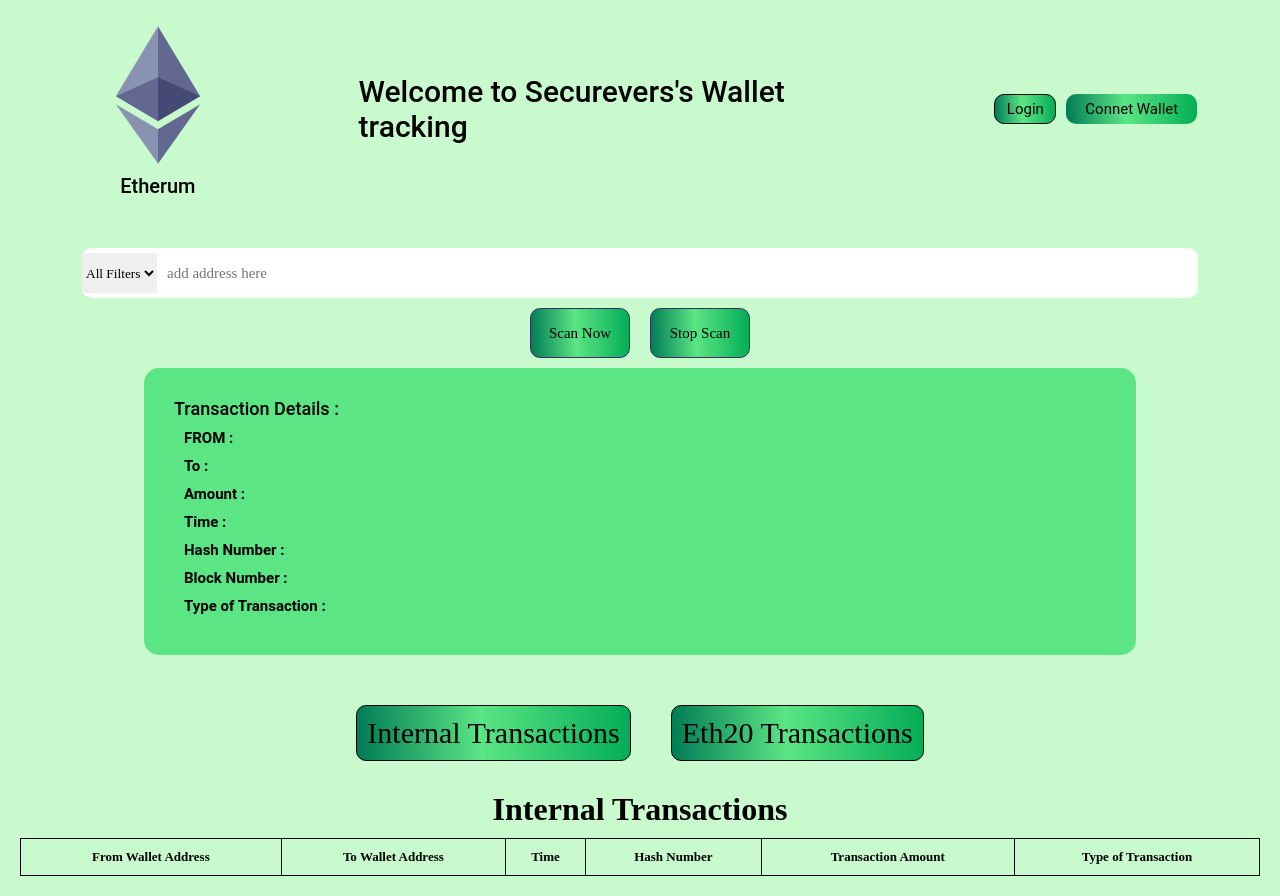
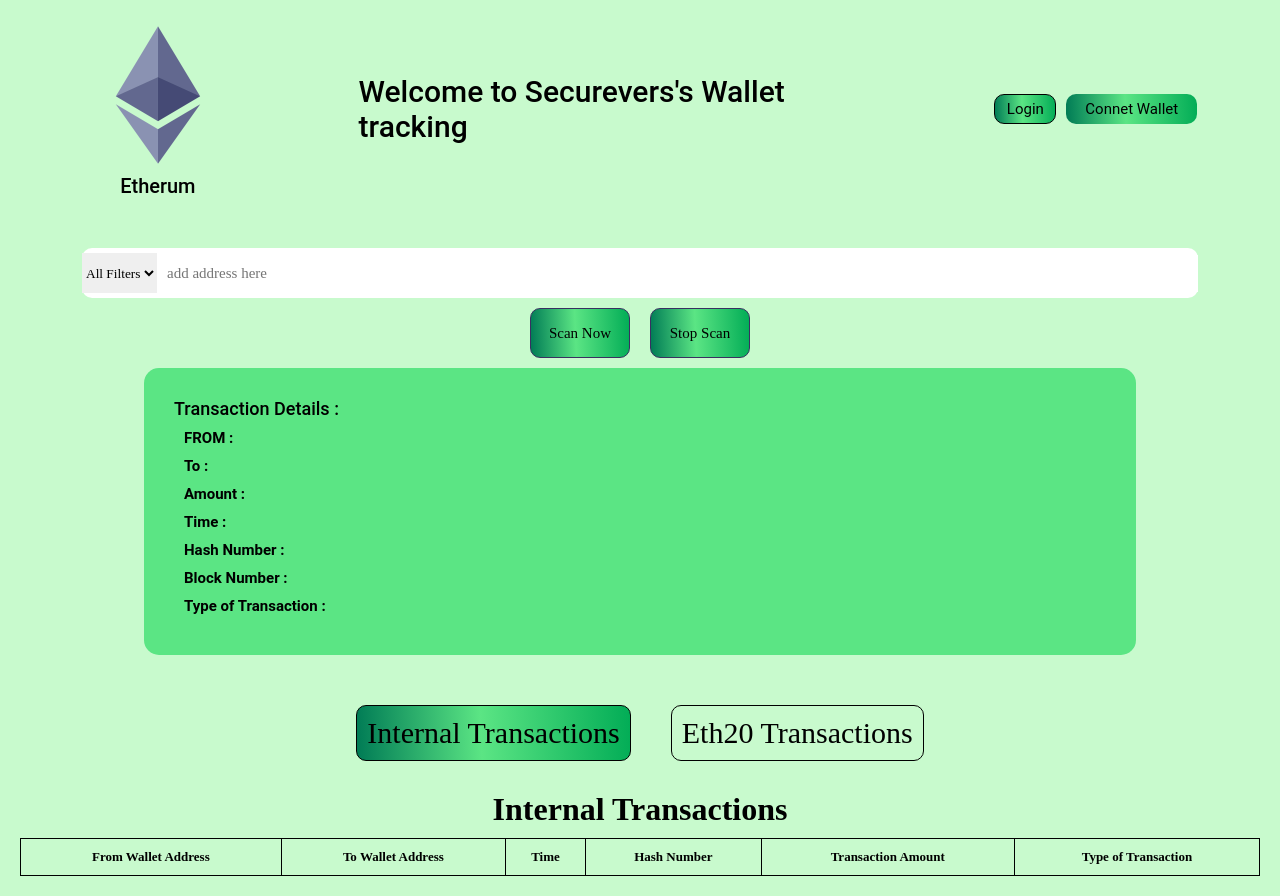
Before and after one commit to amar3344/vsCodeSecureverse, a React (Create React App) app: page / in a window 1280 px wide. Built offline with nearby package versions, Linux system fonts and the light colour scheme.

Commit message:
adding spinner

```diff
--- a/package.json
+++ b/package.json
@@ -8,6 +8,7 @@
     "@testing-library/user-event": "^13.5.0",
     "react": "^18.2.0",
     "react-dom": "^18.2.0",
+    "react-loader-spinner": "^4.0.0",
     "react-scripts": "5.0.1",
     "web-vitals": "^2.1.4"
   },
--- a/src/App.css
+++ b/src/App.css
@@ -349,24 +349,7 @@ tbody {
   align-items: center;
 }
 
-.tab-buttons{
-  --color1: #007B55;
-  --color2: #5BE584;
-  --color3: #00AB55;
-  background: linear-gradient(87.45deg,var(--color1),var(--color2) 45.44%,var(--color3) 101.45%);
 
-  color: #000;
-  font-size: 30px;
-  font-family: "Bree serif" ;
-  font-size: 500;
-  border: 1px solid #000;
-  cursor: pointer;
-  margin: 20px;
-  padding: 10px;
-  border-radius: 10px;
-
-
-}
 
 .time-text{
   padding: 10px;
--- a/src/App.js
+++ b/src/App.js
@@ -1,6 +1,9 @@
 import {Component} from "react"
+import Loader from "react-loader-spinner"
+import "react-loader-spinner/dist/loader/css/react-spinner-loader.css"
 
 import './App.css';
+
 import TableEth20 from "./Component/TableEth20/index"
 import TableBody from "./Component/TableBody/index";
 import ActiveTabs from "./Component/ActiveTabs/index"
@@ -36,7 +39,7 @@ let transactionTabs = [
 ]
 
 class App extends Component {
-    state = {transactionResults :[],message : "",activeTabId:transactionTabs[0].displayText}
+    state = {transactionResults :[],message : "",activeTabId:transactionTabs[0],isLoading:true}
 
     componentDidUnMount(){
         console.log("component")
@@ -54,7 +57,6 @@ class App extends Component {
     }
 
         getdetailsFromUrl = async() =>{
-
             if(input === ""){
                 alert("Please Enter Valid Address")
             }
@@ -87,6 +89,7 @@ class App extends Component {
         }
 
         getTransactionsFromEther20 = async() =>{
+            <Loader/>
             let ercUrl = "https://api.etherscan.io/api?module=account&action=tokentx&address=" + input + "&page=1&offset=100&startblock=0&endblock=27025780&sort=desc&apikey=" + apiKey
             //console.log(ercUrl)
 
@@ -142,16 +145,20 @@ class App extends Component {
 
         updateActiveTab = (id) =>{
             const {activeTabId} = this.state
-            activeTabId !== "Internal Transactions" ? this.getTransactionsFromUrl() : this.getTransactionsFromEther20Url()
-            this.setState({activeTabId : transactionTabs[id].displayText,transactionResults : newResults})
+            const activeTabDisplay = activeTabId.displayText
+
+            activeTabDisplay !== "Internal Transactions" ? this.getTransactionsFromUrl() : this.getTransactionsFromEther20Url()
+            this.setState({activeTabId : transactionTabs[id],transactionResults : newResults})
             //console.log(activeTabId)
         }
 
         getTableInternalTransactions =() =>{
             const {transactionResults,activeTabId} = this.state
+            const activeTabDisplay = activeTabId.displayText
+
             return(
                 <>
-                <h1 className="active-tabs" style={{"text-align":"center"}}>{activeTabId}</h1>
+                <h1 className="active-tabs" style={{"text-align":"center"}}>{activeTabDisplay}</h1>
                         <table>
                             <thead>
                                 <tr>
@@ -178,11 +185,12 @@ class App extends Component {
 
         getTableEth20Transactions = () =>{
             const {transactionResults,activeTabId} = this.state
+            const activeTabDisplay = activeTabId.displayText
             //console.log(transactionResults)
 
             return(
                 <>
-                <h1 className="active-tabs" style={{"text-align":"center"}}>{activeTabId}</h1>
+                <h1 className="active-tabs" style={{"text-align":"center"}}>{activeTabDisplay}</h1>
                         <table>
                             <thead>
                                 <tr>
@@ -193,8 +201,6 @@ class App extends Component {
                                     <th>Transaction Amount</th>
                                     <th>tokenSymbol</th>
                                     <th>Type of Transaction</th>
-
-
                                 </tr>
                             </thead>
                             <tbody> {
@@ -213,12 +219,13 @@ class App extends Component {
 
         setIntervaldetailasUrl = () =>{
             a = setInterval(this.getdetailsFromUrl,3000)
+            this.setState({isLoading:false})
         }
 
 
         render(){
-            const {transactionResults,activeTabId}  = this.state;
-            //console.log(activeTabId)
+            const {transactionResults,activeTabId,isLoading}  = this.state;
+            console.log(activeTabId)
 
             //console.log(transactionResults)
             //transactionResults.map(eachTransaction => console.log(eachTransaction))
@@ -280,11 +287,11 @@ class App extends Component {
                         </ul>
                         <ul className="button-tabs-container">
                             {transactionTabs.map(eachTab =>(
-                                <ActiveTabs key={eachTab.id} tabDetails={eachTab} updateActiveTab = {this.updateActiveTab}/>
+                                <ActiveTabs key={eachTab.id} tabDetails={eachTab} updateActiveTab = {this.updateActiveTab} isActive={eachTab.id === activeTabId.id} isLoading={isLoading}/>
                             ))}
                         </ul>
 
-                        {activeTabId === "Internal Transactions" ? this.getTableInternalTransactions() : this.getTableEth20Transactions()}
+                        {activeTabId.displayText === "Internal Transactions" ? this.getTableInternalTransactions() : this.getTableEth20Transactions()}
 
                     </div>
                 </div>
--- a/src/Component/ActiveTabs/index.css
+++ b/src/Component/ActiveTabs/index.css
@@ -1,3 +1,27 @@
 .list-tabs{
     list-style-type: none;
 }
+
+.tab-active{
+    --color1: #007B55;
+    --color2: #5BE584;
+    --color3: #00AB55;
+    background: linear-gradient(87.45deg,var(--color1),var(--color2) 45.44%,var(--color3) 101.45%);
+
+}
+
+.tab-buttons{
+    background-color: transparent;
+
+    color: #000;
+    font-size: 30px;
+    font-family: "Bree serif" ;
+    font-size: 500;
+    border: 1px solid #000;
+    cursor: pointer;
+    margin: 20px;
+    padding: 10px;
+    border-radius: 10px;
+
+
+  }
--- a/src/Component/ActiveTabs/index.js
+++ b/src/Component/ActiveTabs/index.js
@@ -2,8 +2,11 @@ import "./index.css"
 
 const ActiveTabs = (props) =>{
     //console.log(props)
-    const {tabDetails,updateActiveTab} = props
+    const {tabDetails,updateActiveTab,isActive,isLoading} = props
+    //console.log(isActive)
     const {id,displayText} = tabDetails
+    const displayTextbackground = isActive && "tab-active"
+    //const loadingSpinner = !isLoading && "disabled"
 
     const getActiveTab = () => {
 
@@ -12,7 +15,7 @@ const ActiveTabs = (props) =>{
 
     return(
         <li className="list-tabs">
-            <button type="button" className="tab-buttons" onClick={getActiveTab}>{displayText}</button>
+            <button type="button"  className={`tab-buttons ${displayTextbackground}`} onClick={getActiveTab}>{displayText}</button>
         </li>
     )
 
```
Also changed, not shown: 1 other file (tests, documents, lock files or other folders).
